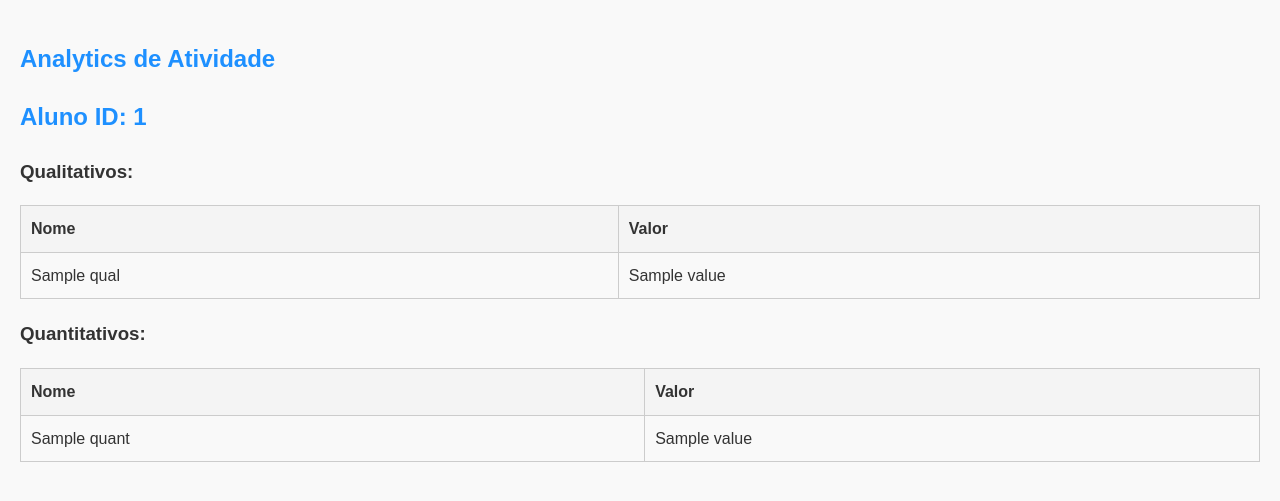
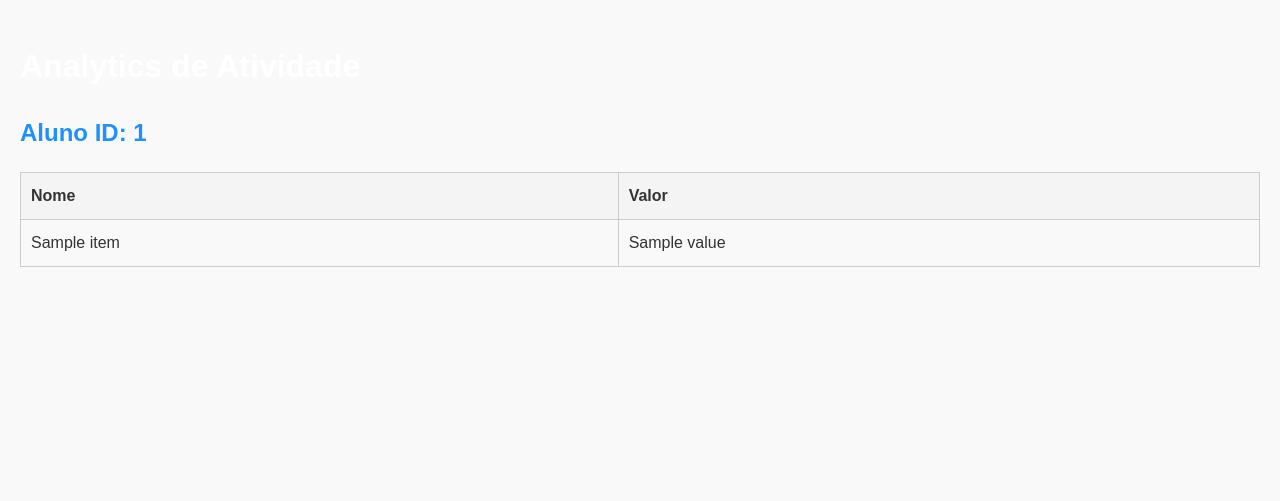
Before and after one commit to Joao-Machado-UAb/edumat, a Flask app: template templates/analytics.html in a window 1280 px wide. Shown: the top 501 px of the page. Run offline with Flask 3, Linux system fonts and the light colour scheme; the template is opened without the code that fills it: most values are stand-ins (such as "Sample title", 1, 10 or a date in 2020).

Commit message:
Update analytics.html

```diff
--- a/templates/analytics.html
+++ b/templates/analytics.html
@@ -7,37 +7,18 @@
     <link rel="stylesheet" href="{{ url_for('static', filename='styles.css') }}">
 </head>
 <body>
-    <h2>Analytics de Atividade</h2>
-    <!-- Iterar sobre os dados de análise fornecidos (analytics_data) -->
+    <h1>Analytics de Atividade</h1>
     {% for analytics in analytics_data %}
-        <!-- Mostra ID do aluno para o conjunto de dados atual -->
         <h2>Aluno ID: {{ analytics.inveniraStdID }}</h2>
-        <!-- Tabela para mostrar os dados qualitativos relacionados ao aluno -->
-        <h3>Qualitativos:</h3>
         <table>
             <tr>
                 <th>Nome</th>
                 <th>Valor</th>
             </tr>
-            {% for qual in analytics.qualAnalytics %}
+            {% for item in analytics.analytics %}
             <tr>
-                <td>{{ qual.name }}</td>
-                <td>{{ qual.value }}</td>
-            </tr>
-            {% endfor %}
-        </table>
-         <!-- Tabela para mostrar os dados quantitativos relacionados ao aluno -->
-        <h3>Quantitativos:</h3>
-        <table>
-            <tr>
-                <th>Nome</th>
-                <th>Valor</th>
-            </tr>
-            <!-- Iterar sobre os dados quantitativos do aluno -->
-            {% for quant in analytics.quantAnalytics %}
-            <tr>
-                <td>{{ quant.name }}</td>
-                <td>{{ quant.value }}</td>
+                <td>{{ item.name }}</td>
+                <td>{{ item.value }}</td>
             </tr>
             {% endfor %}
         </table>
```
